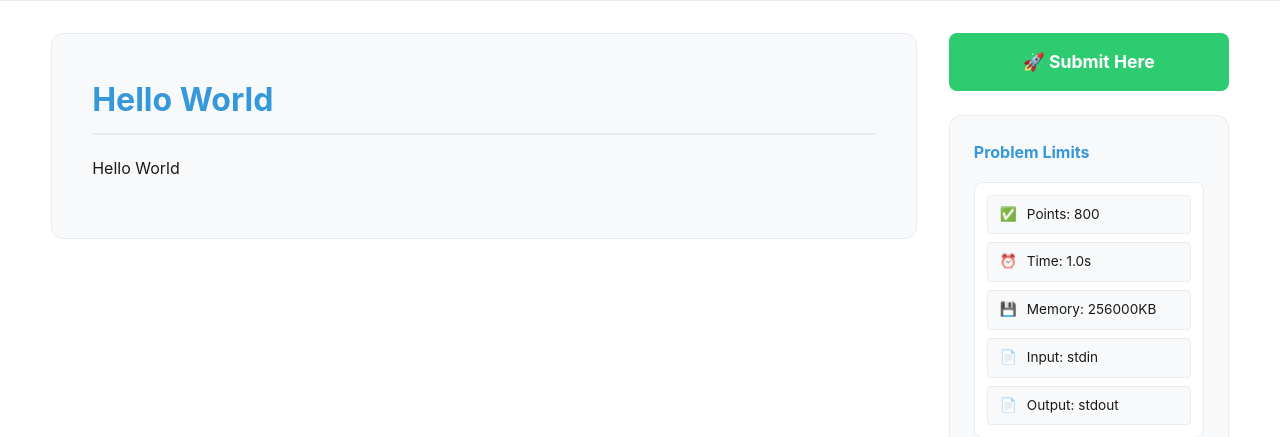
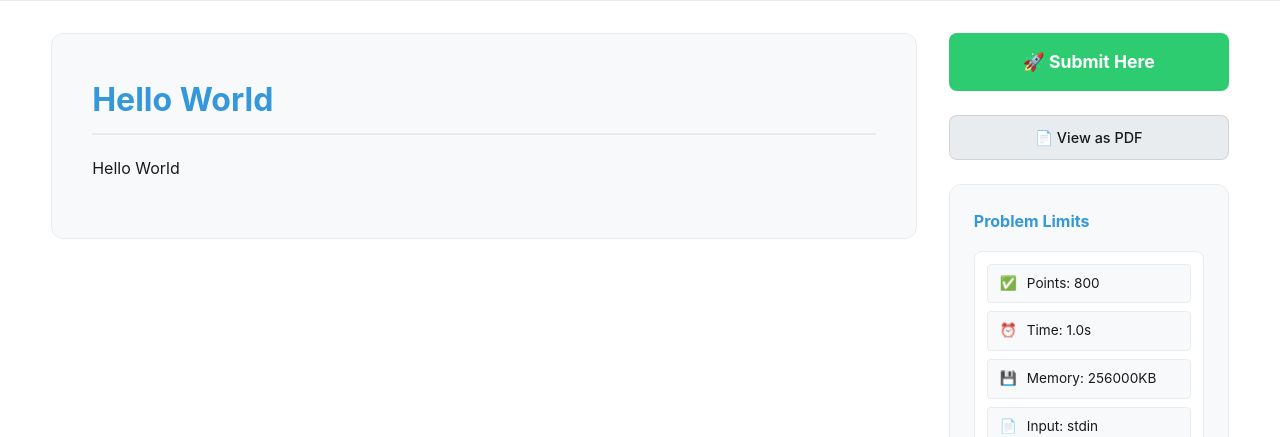
Before and after one commit to nhom-STEM-du-kich/DSMOJ-Judge, a Django app: a page that uses judge/templates/problem.html in a window 1280 px wide. Shown: the part 59-496 px from the top of the page. Run offline with Django 5.2, Linux system fonts and the light colour scheme; data comes from the database, SQL or seed files in the repository; both versions use the stored data as it was after the commit.

Commit message:
edit some frontend files.

```diff
--- a/judge/templates/problem.html
+++ b/judge/templates/problem.html
@@ -73,7 +73,6 @@
         font-size: 1.3rem;
     }
 
-    /* Badge thích ứng */
     .badge {
         border: 1px solid var(--gray-medium);
         padding: 4px 8px;
@@ -85,7 +84,6 @@
         margin-bottom: 4px;
     }
 
-    /* Layout chính giữ nguyên */
     .main-layout {
         display: flex;
         margin: 2rem;
@@ -124,7 +122,6 @@
 
     code {padding: 2px 6px; border-radius: 4px; font-family: 'Fira Code', monospace; font-size: 0.9em; }
 
-    /* Ép chữ trắng trong khối pre để luôn thấy được Input/Output */
     pre {
         background: var(--code-bg);
         color: #ffffff !important;
@@ -145,7 +142,24 @@
         font-size: 1.1rem;
     }
 
-    /* Stats Card dọn dẹp màu cứng */
+    /* CSS CHO NÚT VIEW AS PDF MỚI */
+    .btn-pdf {
+        display: block;
+        text-align: center;
+        background: var(--gray-medium);
+        color: var(--text) !important;
+        padding: 10px;
+        border-radius: 8px;
+        font-weight: 500;
+        text-decoration: none;
+        font-size: 0.9rem;
+        border: 1px solid rgba(0,0,0,0.1);
+        transition: background 0.2s;
+    }
+    .btn-pdf:hover {
+        background: #dcdde1;
+    }
+
     .stats-card {
         background: var(--bg);
         border-radius: 8px;
@@ -165,16 +179,14 @@
         border: 1px solid var(--gray-medium);
     }
 
-    /* Markdown Styling */
     .markdown-body { color: var(--text); }
     .markdown-body h2 { border-bottom: 1px solid var(--gray-medium); padding-bottom: 0.3em; }
 
-    /* Contest Banner */
     .contest-banner {
         width: 100%;
         z-index: 999;
         position: sticky;
-        top: 55px; /* Giả sử nav cao khoảng 55-60px */
+        top: 55px;
         display: flex;
         justify-content: space-between;
         align-items: center;
@@ -240,6 +252,10 @@
                 </a>
             {% endif %}
 
+            <a href="/problem/{{ problem.problem_code }}/printed_view" class="btn-pdf">
+                📄 View as PDF
+            </a>
+
             <div class="info-card">
                 <h3 style="margin-top: 0; font-size: 1rem; color: var(--primary);">Problem Limits</h3>
                 <div class="stats-card">
@@ -262,14 +278,11 @@
     <script>
         document.addEventListener("DOMContentLoaded", function() {
             try {
-                // Lấy textContent để tránh các lỗi render ký tự đặc biệt của Markdown
                 const rawText = document.getElementById('raw-data').textContent.trim();
                 const target = document.getElementById('render-target');
 
-                // Render Markdown trước
                 target.innerHTML = marked.parse(rawText);
 
-                // Sau đó mới render KaTeX
                 if (window.renderMathInElement) {
                     renderMathInElement(target, {
                         delimiters: [
--- a/judge/templates/view_printed_problemset.html
+++ b/judge/templates/view_printed_problemset.html
@@ -83,7 +83,6 @@
 
     code {
         font-family: 'Fira Code', monospace;
-        background: #eee;
         padding: 2px 5px;
         border-radius: 4px;
         font-size: 0.9em;
--- a/stem_dukich_web/urls.py
+++ b/stem_dukich_web/urls.py
@@ -33,7 +33,7 @@ urlpatterns = [
     # Problems & Submissions (Thêm / vào cuối hết cho tôi)
     path('problems/', views.problems, name="problems_list"),
     path('problem/<str:problem_code>/', views.problem),
-    path('problems/<str:problem_code>/printed_view/', views.problem_print),
+    path('problem/<str:problem_code>/printed_view/', views.problem_print),
     path('submit/<str:problem_code>/', views.submit_code),
     path('submissions/', views.submissions),
     path('submissions/<int:id>/', views.submission),
```
Also changed, not shown: db.sqlite3.
